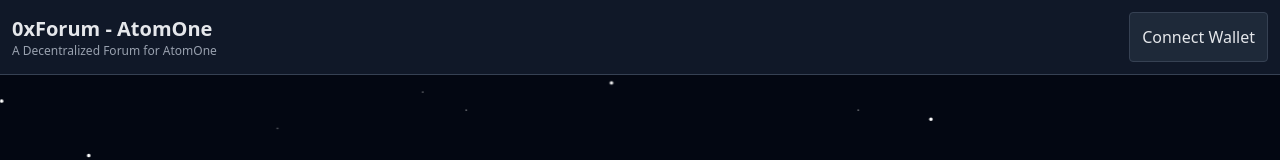
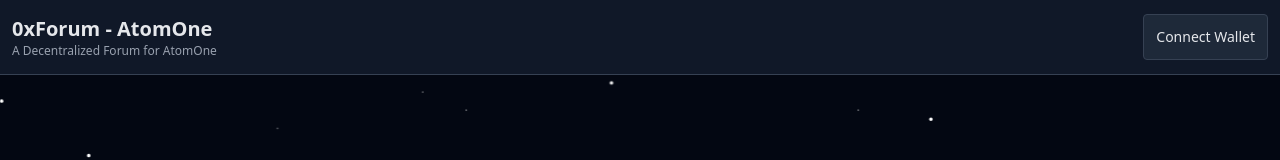
Before and after one commit to Stuyk/0x-atomone-forum-frontend, a Vue app: page / in a window 1280 px wide. Shown: the top 160 px of the page. Built offline with nearby package versions, Linux system fonts and the light colour scheme; no server answers.

Commit message:
feat: small text for login

```diff
--- a/src/components/Navbar.vue
+++ b/src/components/Navbar.vue
@@ -25,7 +25,7 @@
                 <span class="text-xs text-gray-400">A Decentralized Forum for AtomOne</span>
             </div>
             <div
-                class="flex flex-row gap-3 items-center justify-center cursor-pointer border p-3 rounded border-gray-700 bg-gray-800 hover:bg-gray-700 hover:text-gray-100 text-center"
+                class="flex flex-row gap-3 text-sm items-center justify-center cursor-pointer border p-3 rounded border-gray-700 bg-gray-800 hover:bg-gray-700 hover:text-gray-100 text-center"
                 v-if="!wallet.state.address"
                 @click="isSelectingWallet = true"
             >
@@ -35,7 +35,7 @@
 
                 <div
                     @click="wallet.disconnect"
-                    class="flex flex-row gap-3 items-center justify-center cursor-pointer border p-3 rounded border-gray-700 bg-gray-800 hover:bg-gray-700 hover:text-gray-100 text-center"
+                    class="flex flex-row gap-3 text-sm items-center justify-center cursor-pointer border p-3 rounded border-gray-700 bg-gray-800 hover:bg-gray-700 hover:text-gray-100 text-center"
                 >
                     Disconnect
                 </div>
```
